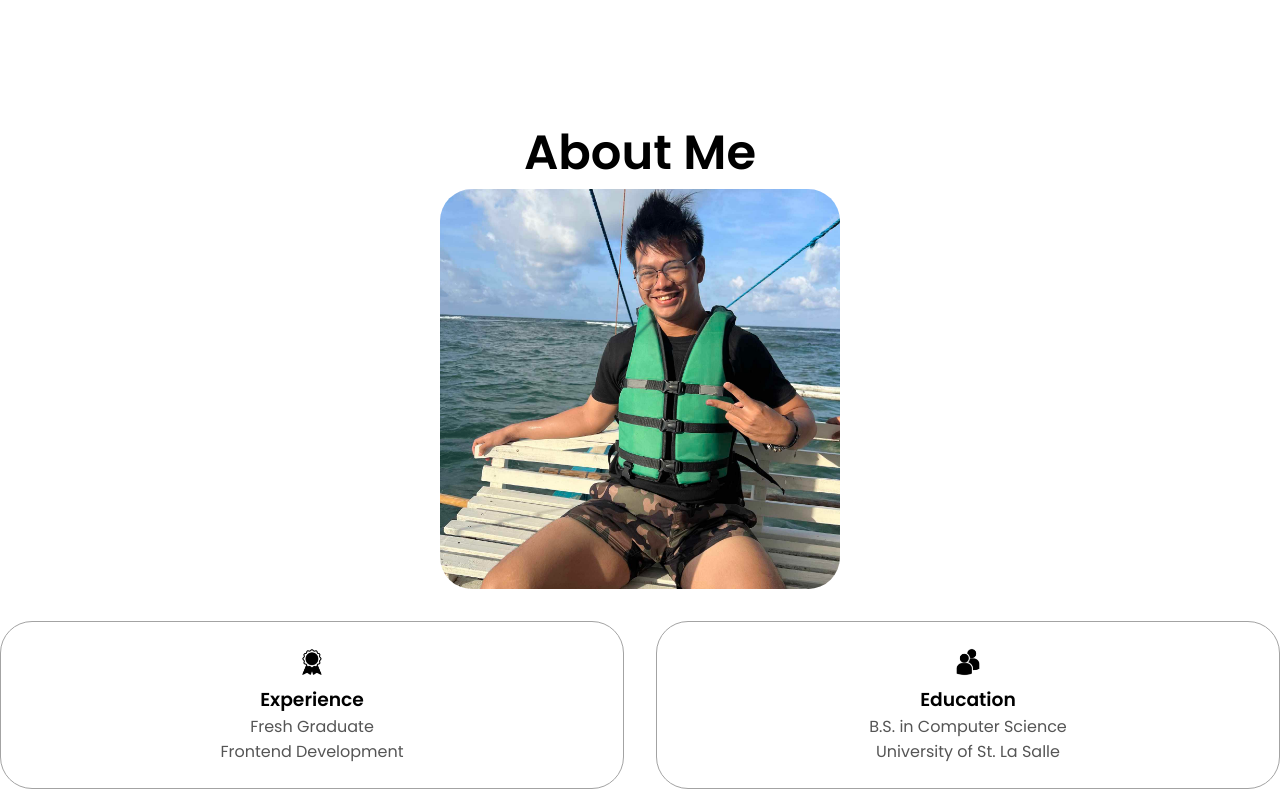
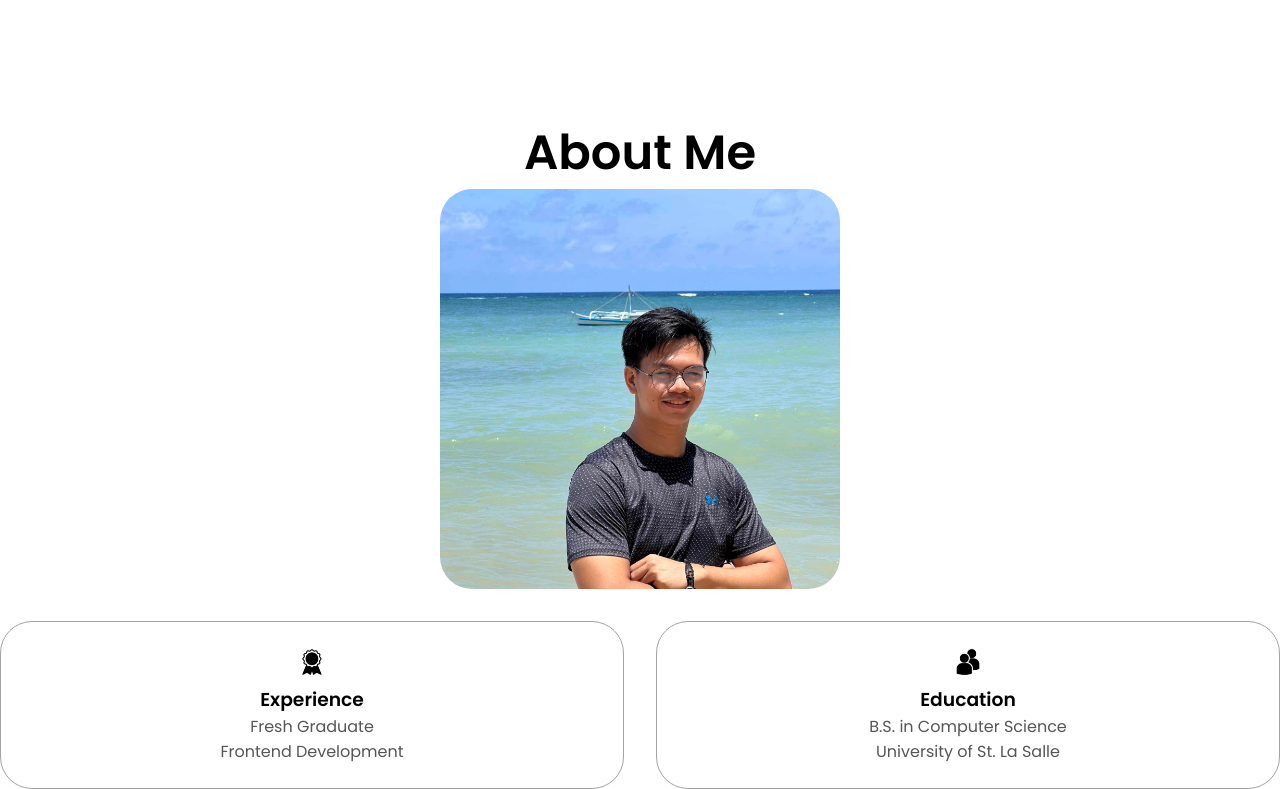
Before and after one commit to rdeniele/personal_portfolio_1, a plain HTML site: page index.html in a window 1280 px wide. Shown: the part 659-1448 px from the top of the page. Drawn offline with Linux system fonts and the light colour scheme.

Commit message:
4th commit: change profile picture

```diff
--- a/index.html
+++ b/index.html
@@ -87,7 +87,7 @@
     <div class="section-container">
       <div class="section__pic-container">
         <img
-          src="./assets/profile-pic.jpg"
+          src="./assets/profile-pic2.jpg"
           alt="Profile picture"
           class="about-pic"
         />
```
